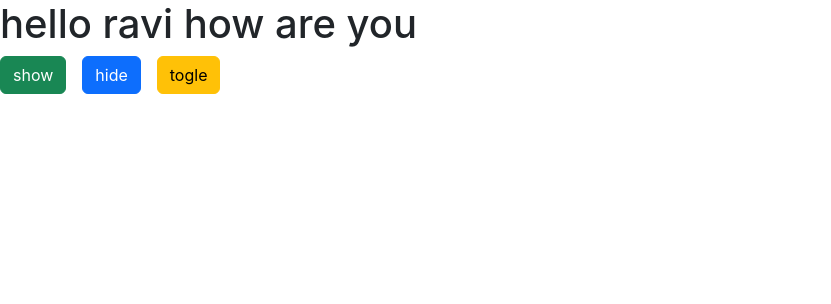
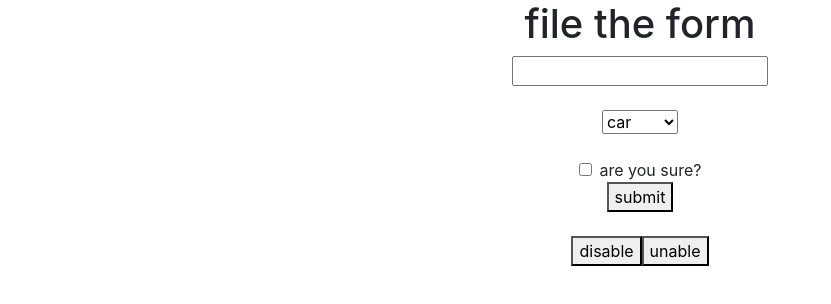
Before and after one commit to RAVIWITHGIT/React, a React (Create React App) app: page / in a window 1280 px wide. Shown: the top 304 px of the page, without its empty margins (0-831 px from the left). Built offline with nearby package versions, Linux system fonts and the light colour scheme.

Commit message:
update code

```diff
--- a/src/App.js
+++ b/src/App.js
@@ -1,11 +1,11 @@
 import React from 'react';
-import Tut7 from './tut7/tut7';
+import Tut8 from './tut8/tut8';
 
 
 
 function App() {
   return (
-    <Tut7/>
+    <Tut8/>
   );
 }
 
--- /dev/null
+++ b/src/tut8/tut8.js
@@ -0,0 +1,36 @@
+import React, { useState } from 'react'
+
+const Tut8 = () => {
+    const [disblevalue,setdisable] = useState(true)
+    const [textValue,setText] = useState()
+    const [getoption,setoption] = useState()
+    const [getcondition,setcondtition] = useState()
+    const controleForm = (e)=>{
+        e.preventDefault()
+        console.log(textValue)
+        console.log(getoption)
+        console.log(getcondition)
+    }
+  return (
+    <div className='text-center'>
+        <h1 className='text-center'>file the form</h1>
+      <form onSubmit={controleForm} className='text-center' >
+        {
+            disblevalue?<input type='text'  onChange={(e)=>{setText(e.target.value)}} />:<input type='text'  onChange={(e)=>{setText(e.target.value)}} disabled/>
+        }
+        <br/><br/>
+        <select onChange={(e)=>{setoption(e.target.value)}}>
+            <option>car</option>
+            <option>bike</option>
+            <option>bicycle</option>
+        </select><br/><br/>
+        <input type='checkbox' onChange={(e)=>{setcondtition(e.target.checked)}}/><span className='ms-2'>are you sure?</span><br/>
+        <button>submit</button><br/><br/>
+      </form>
+        <button onClick={()=>{setdisable(false)}}>disable</button>
+        <button onClick={()=>{setdisable(true)}}>unable</button>
+    </div>
+  )
+}
+
+export default Tut8
```
